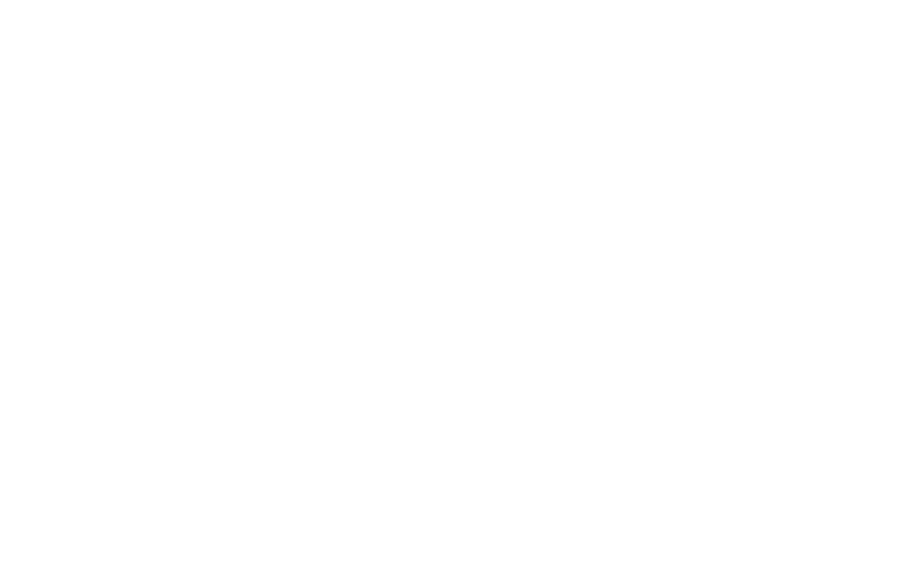
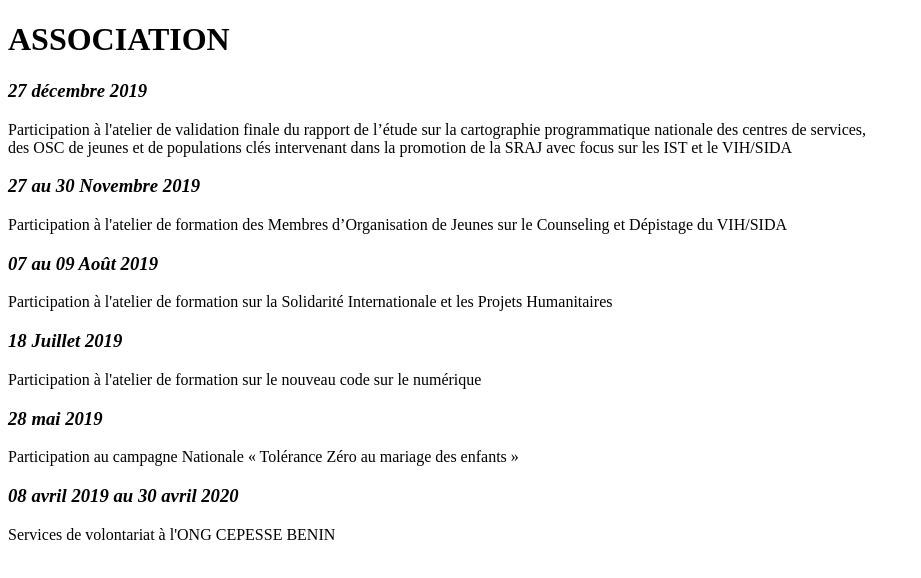
Before and after one commit to AichathDJIBRIL/git-mon-cv, a plain HTML site: page index.html in a window 1280 px wide. Shown: the whole page, without its empty margins (0-921 px from the left). Drawn offline with Linux system fonts and the light colour scheme.

Commit message:
mise en place de la section associations

```diff
--- a/index.html
+++ b/index.html
@@ -9,5 +9,20 @@
 </head>
 <body>
 
+    <!-- associations  -->
+    <h1>ASSOCIATION</h1>
+    <h3> <em>27 décembre 2019</em> </h3>
+    <p>Participation à l'atelier de validation finale du rapport de l’étude sur la cartographie programmatique nationale des centres de services, <br>des OSC de jeunes et de populations clés intervenant dans la promotion de la SRAJ avec focus sur les IST et le VIH/SIDA</p>
+    <h3> <em>27 au 30 Novembre 2019</em> </h3>
+    <p>Participation à l'atelier de formation des Membres d’Organisation de Jeunes sur le Counseling et Dépistage du VIH/SIDA</p>
+    <h3> <em>07 au 09 Août 2019</em> </h3>
+    <p>Participation à l'atelier de formation sur la Solidarité Internationale et les Projets Humanitaires</p>
+    <h3> <em>18 Juillet 2019</em> </h3>
+    <p>Participation à l'atelier de formation sur le nouveau code sur le numérique</p>
+    <h3> <em>28 mai 2019</em> </h3>
+    <p>Participation au campagne Nationale « Tolérance Zéro au mariage des enfants »</p>
+    <h3> <em>08 avril 2019 au 30 avril 2020</em> </h3>
+    <p>Services de volontariat à l'ONG CEPESSE BENIN</p>
+
 </body>
 </html>
```
